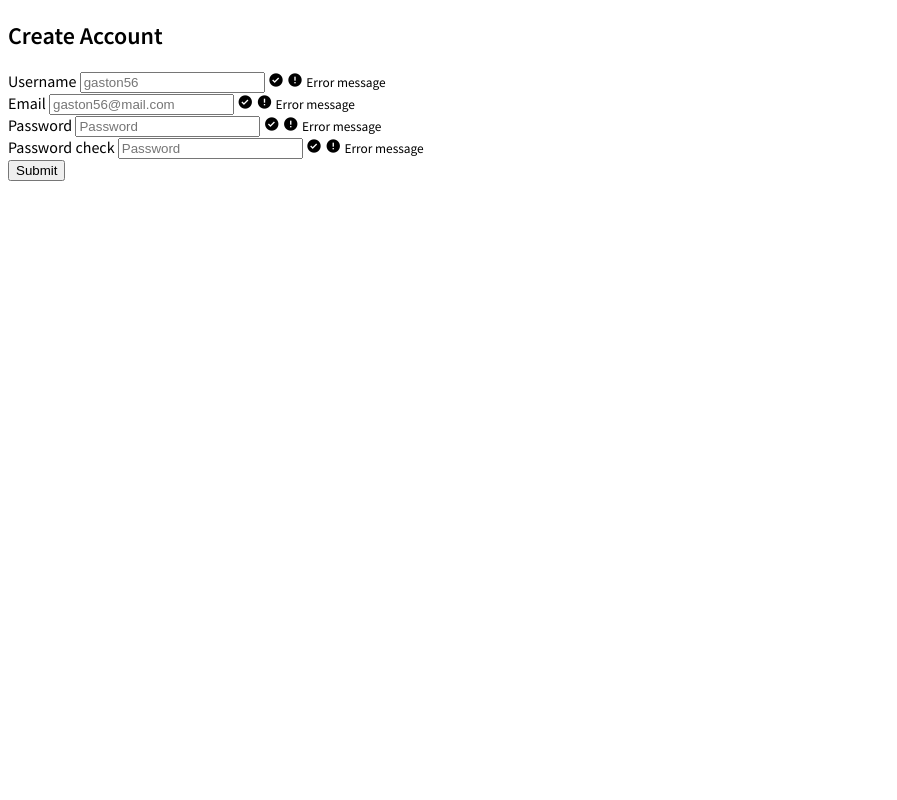
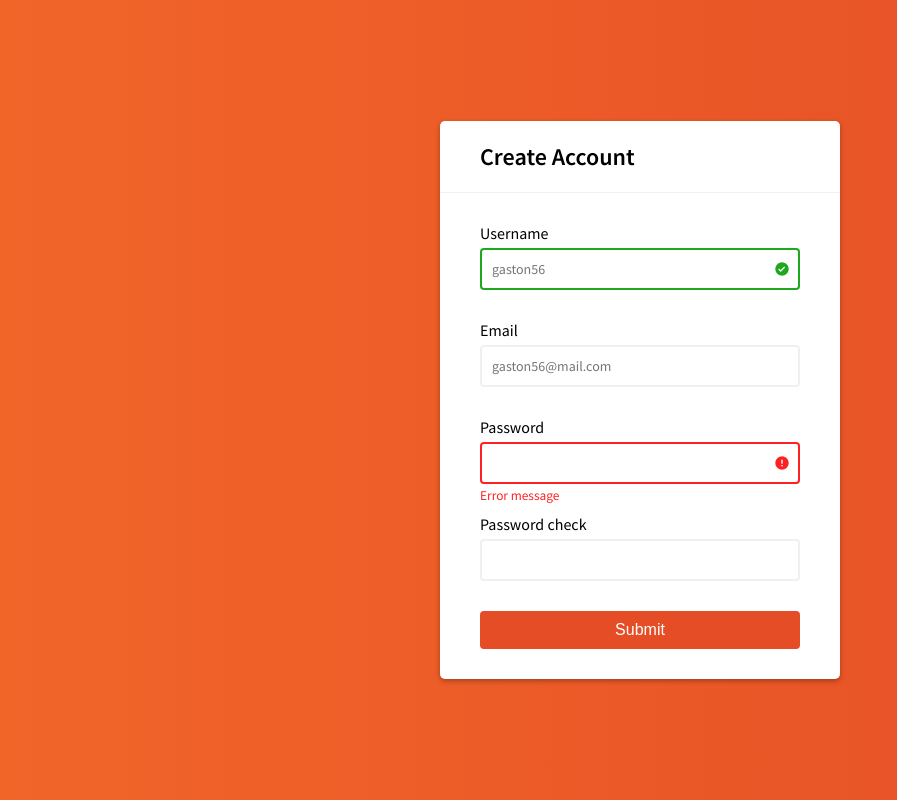
Before and after one commit to j-codepro/Form-Validation, a website built with webpack: page dist/index.html in a window 1280 px wide. Shown: the whole page, without its empty margins (0-897 px from the left). Built offline with nearby package versions, Linux system fonts and the light colour scheme.

Commit message:
css done

```diff
--- a/dist/css/style.css
+++ b/dist/css/style.css
@@ -1,3 +1,125 @@
-#content {
+:root {
+    --first-color: #e44d26;
+    --light-color: #f0f0f0;
+}
+
+*,
+::before,
+::after {
+    box-sizing: border-box;
+}
+
+body {
     font-family: 'Source Sans Pro', sans-serif;
+    background: var(--first-color);
+    background: -webkit-linear-gradient(to right, #f16529, #e44d26);
+    background: linear-gradient(to right, #f16529, #e44d26);
+    display: flex;
+    justify-content: center;
+    align-items: center;
+    min-height: 100vh;
+    margin: 0;
 }
+
+.container {
+    background-color: white;
+    border-radius: 5px;
+    box-shadow: 0 2px 5px rgba(0, 0, 0, 0.3);
+    width: 400px;
+    min-width: 100%;
+}
+
+.header {
+    border-bottom: 1px solid var(--light-color);
+    padding: 20px 40px;
+}
+
+.header h2 {
+    margin: 0;
+}
+
+.form {
+    padding: 30px 40px;
+}
+
+.form-control {
+    margin-bottom: 10px;
+    padding-bottom: 20px;
+    position: relative;
+}
+
+.form-control label {
+    display: inline-block;
+    margin-bottom: 5px;
+}
+
+.form-control input {
+    border: 2px solid var(--light-color);
+    border-radius: 4px;
+    display: block;
+    width: 100%;
+    padding: 10px;
+    font-size: 14px;
+    font-family: inherit;
+    outline: none;
+}
+
+.form-control.success input {
+    border-color: rgb(29, 168, 29);
+}
+
+.form-control.error input {
+    border-color: rgba(255, 0, 0, 0.87);
+}
+
+.form-control.error i.bx.bxs-error-circle {
+    color: rgba(255, 0, 0, 0.87);
+    visibility: visible;
+}
+
+.form-control.success i.bx.bxs-check-circle {
+    color: rgb(29, 168, 29);
+    visibility: visible;
+}
+
+.form-control i {
+    position: absolute;
+    top: 38px;
+    right: 10px;
+    visibility: hidden;
+}
+
+.form-control small {
+    position: absolute;
+    bottom: 0;
+    left: 0;
+    visibility: hidden;
+}
+
+.form-control.error small {
+    visibility: visible;
+    color: rgba(255, 0, 0, 0.87);
+}
+
+.form button {
+    background-color: var(--first-color);
+    border: none;
+    border-radius: 4px;
+    color: white;
+    display: block;
+    padding: 10px;
+    font-size: 16px;
+    width: 100%;
+    cursor: pointer;
+    transition: 0.3s ease;
+}
+
+.form button:hover {
+    background-color: #e44c26e1;
+}
+
+@media screen and (max-width: 400px) {
+    .container {
+        width: 300px;
+    }
+}
--- a/dist/index.html
+++ b/dist/index.html
@@ -20,10 +20,10 @@
             <div class="header">
                 <h2>Create Account</h2>
             </div>
-            <form action="form" id="form">
-                <div class="form-control">
+            <form action="form" id="form" class="form">
+                <div class="form-control success">
                     <label>Username</label>
-                    <input type="text" placeholder="gaston56" id="username">
+                    <input type="text" placeholder="gaston56" id="username" maxlength="20">
                     <i class='bx bxs-check-circle' ></i>
                     <i class='bx bxs-error-circle'></i>
                     <small>Error message</small>
@@ -35,16 +35,16 @@
                     <i class='bx bxs-error-circle'></i>
                     <small>Error message</small>
                 </div>
-                <div class="form-control">
+                <div class="form-control error">
                     <label>Password</label>
-                    <input type="password" placeholder="Password" id="password">
+                    <input type="password" id="password">
                     <i class='bx bxs-check-circle' ></i>
                     <i class='bx bxs-error-circle'></i>
                     <small>Error message</small>
                 </div>
                 <div class="form-control">
                     <label>Password check</label>
-                    <input type="password" placeholder="Password" id="password-check">
+                    <input type="password" id="password-check">
                     <i class='bx bxs-check-circle' ></i>
                     <i class='bx bxs-error-circle'></i>
                     <small>Error message</small>
```
